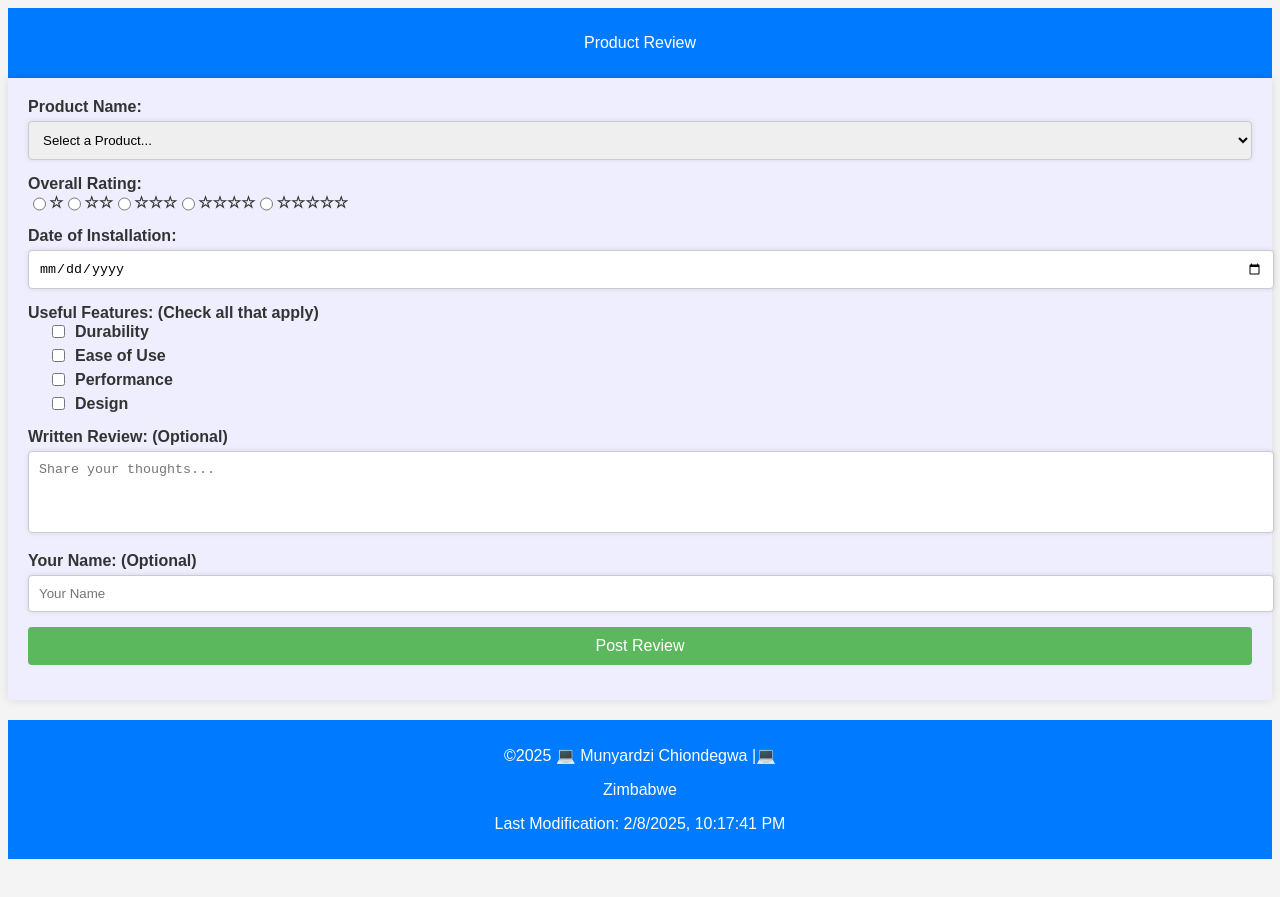
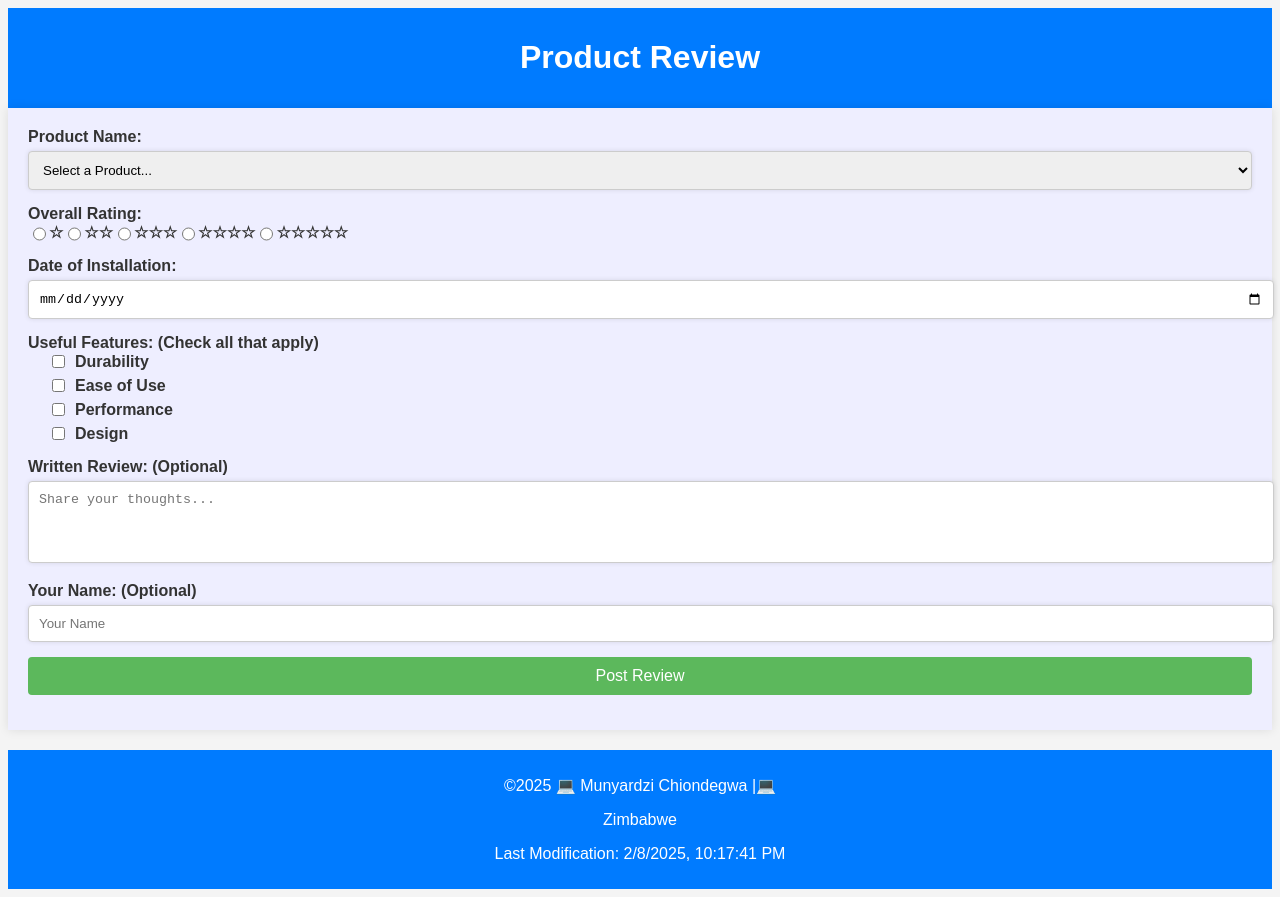
Before and after one commit to munyaradzichiondegwa/wdd131, a plain HTML site: page form.html in a window 1280 px wide. Before the commit the page ends 867 px from the top, so only its background shows below. Drawn offline with Linux system fonts and the light colour scheme.

Commit message:
new changes

```diff
--- a/form.html
+++ b/form.html
@@ -11,7 +11,7 @@
 </head>
 <body>
     <header>
-        <p>Product Review</p>
+        <h1>Product Review</h1>
     </header>
     <div class="container">
         <form action="review.html" method="get">
```
